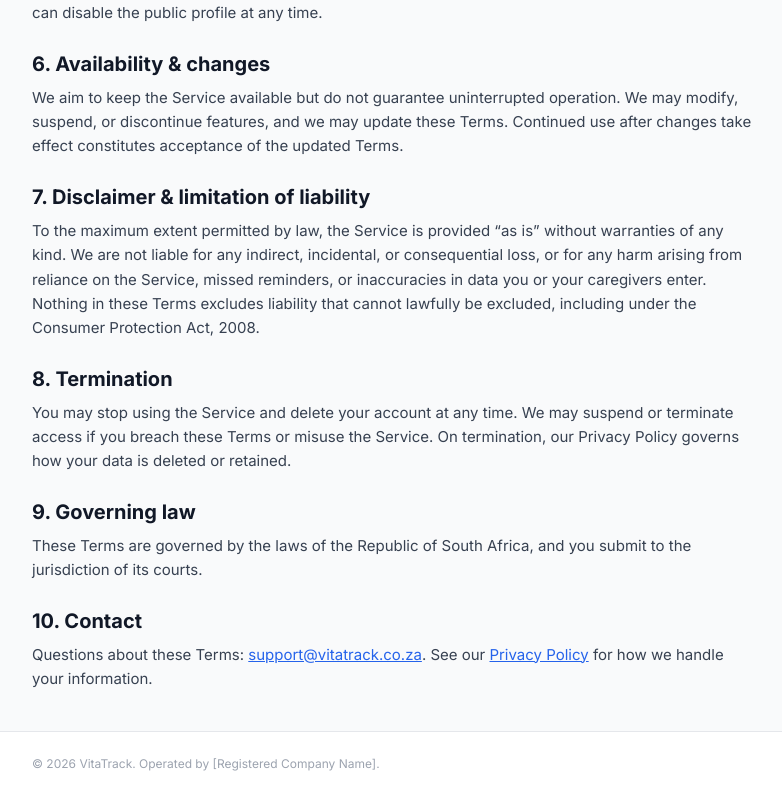
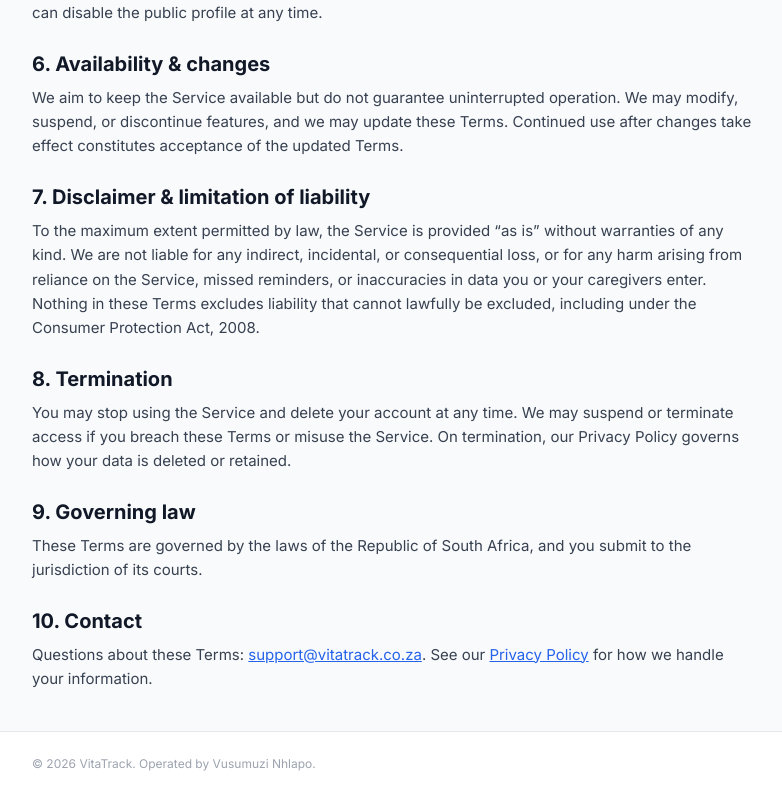
Before and after one commit to mastermavusana-design/VitaTrack, a Next.js app in the folder apps/web/: page /terms in a window 1280 px wide. Shown: the part 1044-1840 px from the top of the page, without its empty margins (248-1030 px from the left). Built offline with nearby package versions, Linux system fonts and the light colour scheme.

Commit message:
fix(legal): fill operator name in shared legal footer

```diff
--- a/apps/web/src/components/LegalShell.tsx
+++ b/apps/web/src/components/LegalShell.tsx
@@ -40,7 +40,7 @@ export function LegalShell({
 
       <footer className="border-t border-gray-200 bg-white">
         <div className="mx-auto max-w-3xl px-6 py-6 text-xs text-gray-400">
-          © {new Date().getFullYear()} VitaTrack. Operated by [Registered Company Name].
+          © {new Date().getFullYear()} VitaTrack. Operated by Vusumuzi Nhlapo.
         </div>
       </footer>
     </div>
```
